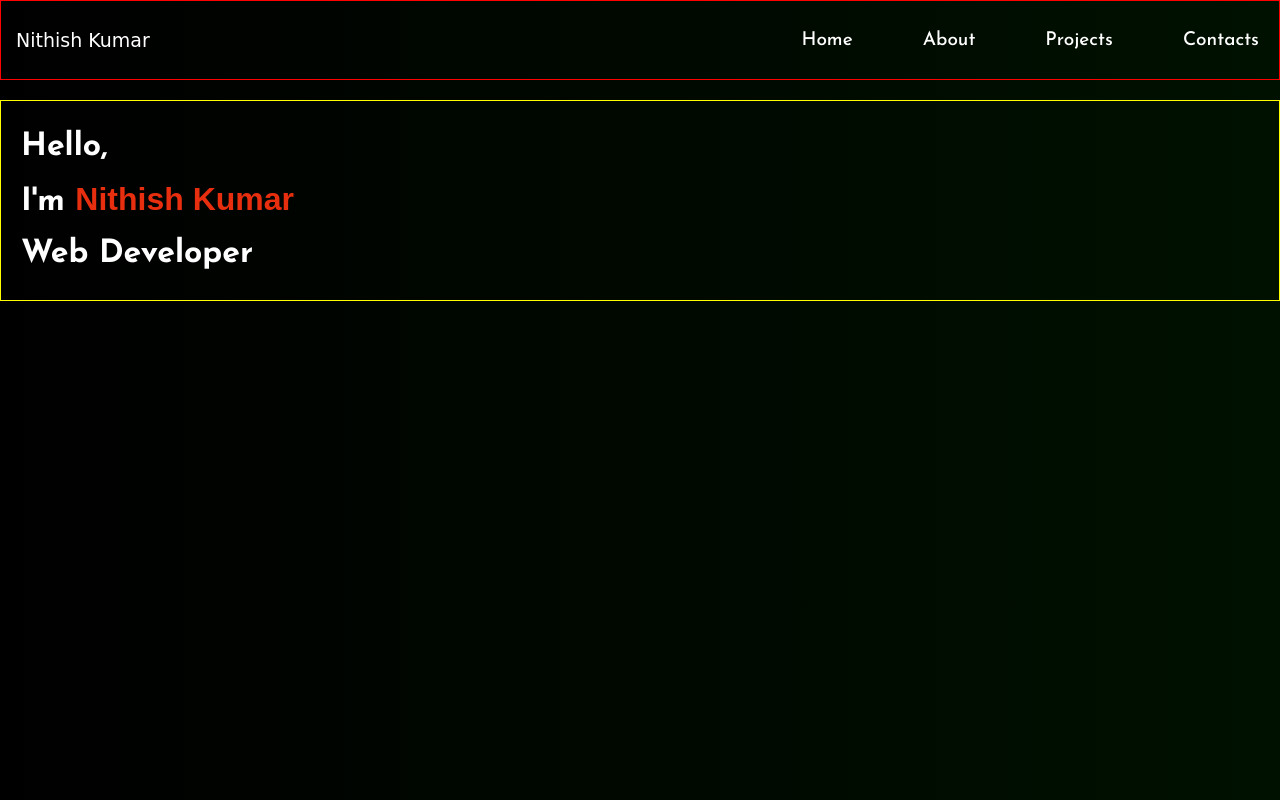
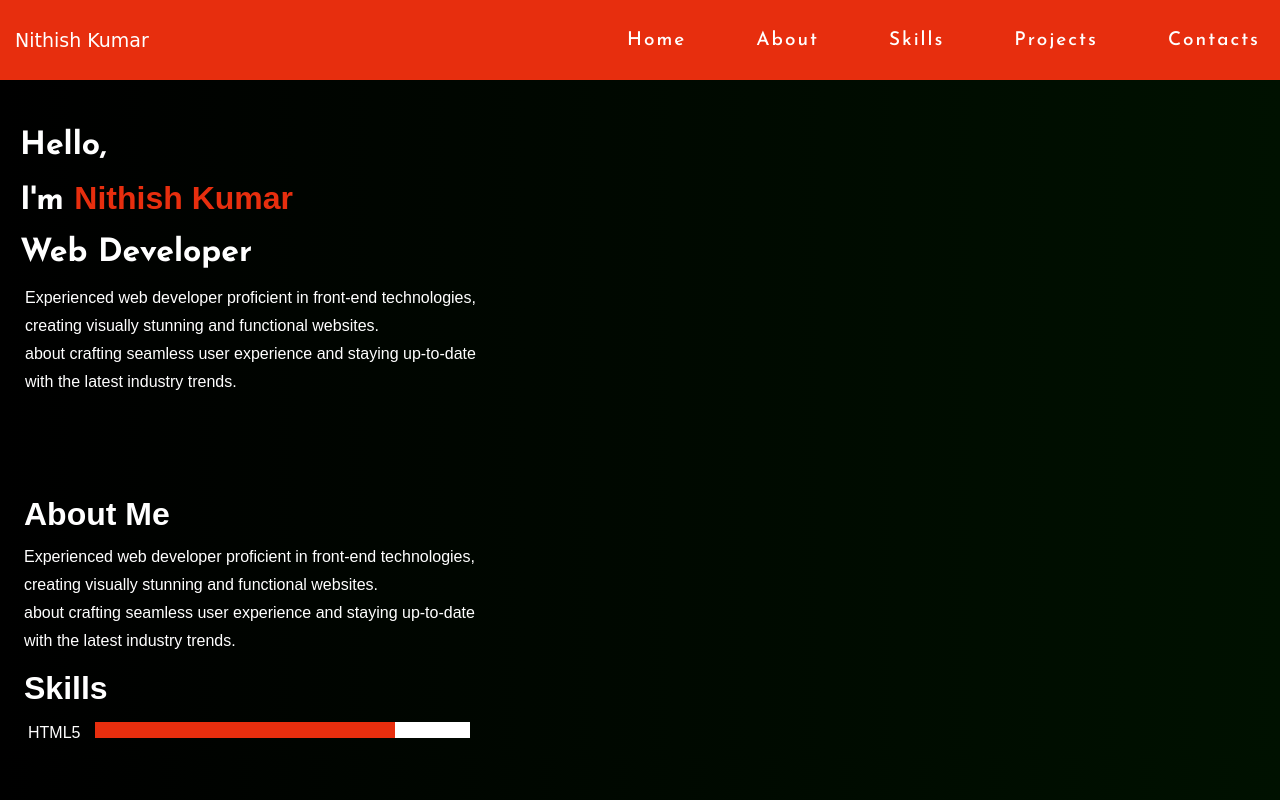
Before and after one commit to K-Nithish-Kumar/Portfolio, a plain HTML site: page HomePage/index.html in a window 1280 px wide. Drawn offline with Linux system fonts and the light colour scheme; a web font is replaced by a local one.

Commit message:
Adding comitted file

```diff
--- a/HomePage/index.html
+++ b/HomePage/index.html
@@ -7,6 +7,7 @@
     <link rel="stylesheet" href="style.css">
 </head>
 <body>
+    <!-- Nav Container -->
     <div class="navContainer">
         <div class="navBar">
             <h1 class="myName">Nithish Kumar</h1>
@@ -14,6 +15,7 @@
                 <ul>
                     <li>Home</li>
                     <li>About</li>
+                    <li>Skills</li>
                     <li>Projects</li>
                     <li>Contacts</li>
                 </ul>
@@ -21,15 +23,37 @@
         </div>
     </div>
 
+    <!-- infoContainer -->
     <div class="inFoContainer">
         <div class="myInfo">
             <h1 class="nameInInfo">Hello,<br>I'm <span>Nithish Kumar</span><br>Web Developer</h1>
+            <p class="domain-experience">Experienced web developer proficient in front-end technologies,<br>creating visually stunning and functional websites.<br> about crafting seamless user experience and staying up-to-date <br> with the latest industry trends.</p>
+            <div class="profileContainer">
+                <!-- <img src="./images/Profilebg.png" alt="" class="profile-bg"> -->
+            </div>
+        </div>
     </div>
 
+    <!-- About container -->
+    <div class="aboutContainer">
         <div class="aboutMe">
-
+            <h1 class="aboutHeading">About Me</h1>
+            <p class="domain-experience">Experienced web developer proficient in front-end technologies,<br>creating visually stunning and functional websites.<br> about crafting seamless user experience and staying up-to-date <br> with the latest industry trends.</p>
+        </div>
     </div>
 
+    <!-- Skills -->
+    <div class="Skills-container">
+        <h1 class="Skills-heading">Skills</h1>
+        <div class="html">
+            <label for="html">HTML5</label>
+            <div class="Progress-main">
+                <div class="progress-percentage"></div>
             </div>
+        </div>
+    </div>
+
+
+    <script src="script.js"></script>
 </body>
 </html>
--- /dev/null
+++ b/HomePage/script.js
@@ -0,0 +1,3 @@
+    window.addEventListener('load', () => {
+        document.body.classList.add('loaded');
+    });
--- a/HomePage/style.css
+++ b/HomePage/style.css
@@ -1,5 +1,5 @@
- @import url('https://fonts.googleapis.com/css2?family=Playwrite+CA:wght@100..400&display=swap');
- @import url('https://fonts.googleapis.com/css2?family=Josefin+Sans:ital,wght@0,100..700;1,100..700&display=swap');
+@import url('https://fonts.googleapis.com/css2?family=Playwrite+CA:wght@100..400&display=swap');
+@import url('https://fonts.googleapis.com/css2?family=Josefin+Sans:ital,wght@0,100..700;1,100..700&display=swap');
  *{
     margin:0;
     padding:0;
@@ -12,6 +12,12 @@ body{
     height:100%;
     width:100%;
     background: linear-gradient(90deg, #000, #010);
+    opacity: 0;
+    transition: opacity 1s ease-in-out;
+}
+
+body.loaded {
+    opacity: 1;
 }
 
 .myName{
@@ -24,8 +30,9 @@ body{
 .navContainer{
     width:100%;
     height:10vh;
+    background-color: rgb(231, 46, 14);
     /* max-width: 670px; */
-    border: 1px solid red;
+    /* border: 1px solid red; */
     /* display: flex;
     justify-content: space-between;
     align-items: center; */
@@ -34,9 +41,9 @@ body{
 .navBar{
     width: 100%;
     height:100%;
-   display: flex;
-   justify-content: space-between;
-   align-items: center;
+    display: flex;
+    justify-content: space-between;
+    align-items: center;
 }
 
 .nav ul{
@@ -45,6 +52,7 @@ body{
     list-style: none;
     margin: 10px;
     padding: 10px;
+    /* transform: scaleX(0); */
 
 }
 
@@ -53,29 +61,43 @@ body{
     font-size: 19px;
     font-weight: 500;
     margin-left: 70px;
-    transition: all 3s ease-in;
+    letter-spacing: 2px;
+    position: relative;
+    /* transform: scaleX(0); */
 }
 
-.nav ul li:hover::before{
+.nav ul li::after{
     content: " ";
-    position: relative;
-    top:25px;
-    right:15px;
+    position: absolute;
+    left:0;
+    bottom: 0;
     display: flex;
-    height:5px;
-    width:7vw;
+    height:2px;
+    width:100%;
     /* border: 1px solid green; */
     border-radius: 30px;
-    background:rgb(231, 46, 14);
+    background:rgb(233, 255, 254);
+    transform: scaleX(0);
+    transition:transform 0.3s ease-in-out;
+}
 
+.nav ul li:hover::after{
+    cursor:pointer;
+    transform: scaleX(1);
 }
 
 .inFoContainer{
     width:100%;
-    border: 1px solid yellow;
+    /* border: 1px solid yellow; */
     margin-top:20px;
     padding:20px;
+    position: relative;
+    min-height: 47vh;
 
+}
+
+.inFoContainer .domain-experience{
+    padding:5px;
 }
 
 .nameInInfo{
@@ -84,5 +106,81 @@ body{
 }
 
 span{
-    color:rgb(231, 46, 14)
+    color:rgb(231, 46, 14);
 }
+
+.profileContainer{
+    height:40vh;
+    width:20vw;
+    /* border-radius: 50%; */
+    /* background-repeat: repeat; */
+    position: absolute;
+    right:120px;
+    top:20px;
+    /* border:1px solid yellow; */
+}
+
+.profile-bg{
+    position:absolute;
+    height:100%;
+    width:100%
+}
+
+.aboutContainer{
+    width:100%;
+    /* border:1px solid lightgreen; */
+    margin-top: 20px;
+    display: flex;
+    justify-content: space-between;
+}
+
+.aboutHeading{
+    padding-left: 24px;
+    margin-bottom: 10px;
+}
+
+.aboutMe{
+    width:50vw;
+    /* border:1px solid yellow; */
+    margin-right: 10px;
+    margin-bottom: 15px;
+}
+
+.aboutContainer .domain-experience{
+    padding-left: 24px;
+}
+
+.domain-experience{
+    line-height: 28px;
+}
+
+.Skills-container{
+    width:100%;
+}
+
+.Skills-heading{
+    padding-left:24px;
+}
+
+.html{
+    padding: 15px;
+}
+
+label{
+    /* display:inline; */
+    margin-right: 10px;
+    padding-left: 13px;
+}
+
+.Progress-main{
+    height:2vh;
+    width:30%;
+    background-color:white;
+    display:inline-block;
+}
+
+.progress-percentage{
+    height:100%;
+    width:80%;
+    background-color:rgb(231, 46, 14);
+}
```
Also changed, not shown: HomePage/images/Profilebg.png (added), HomePage/images/profile.png (added). Lines whose indentation alone changed are shown as unchanged.
